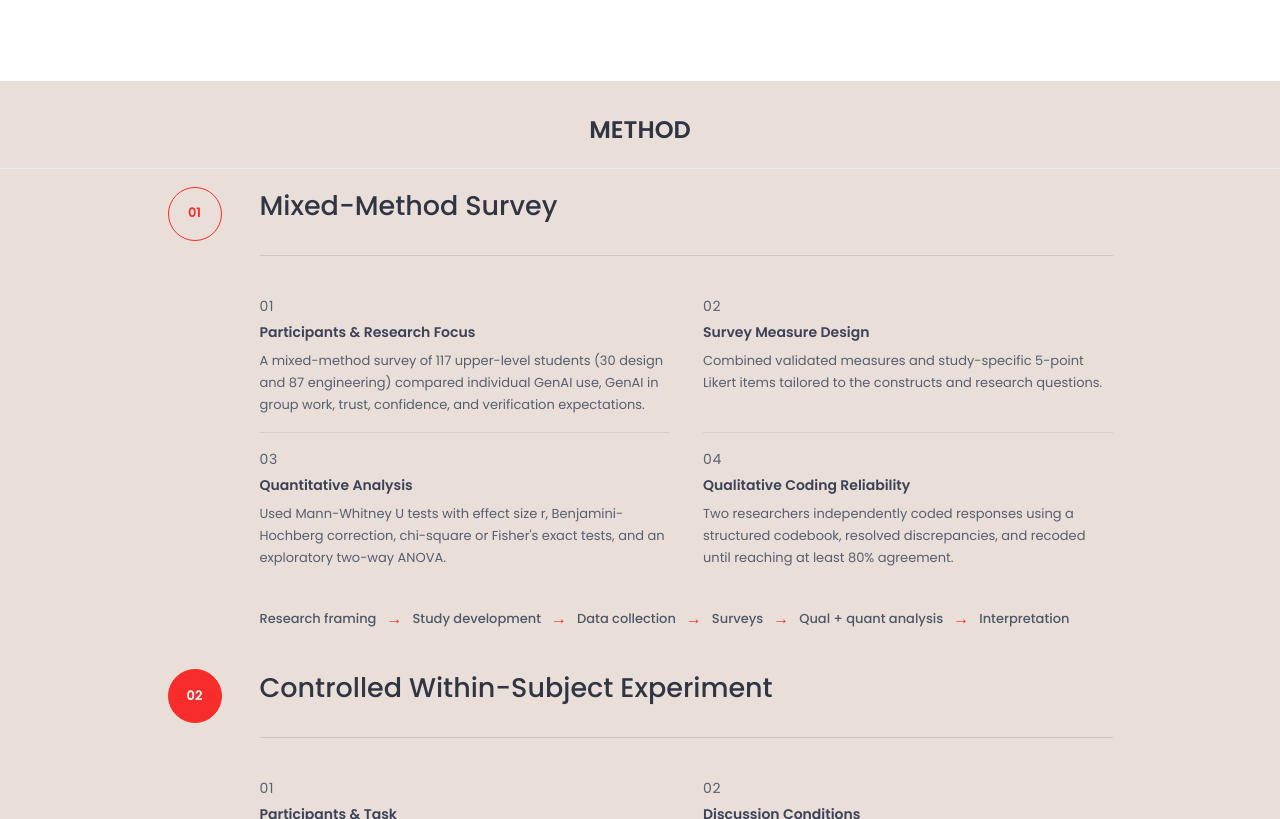
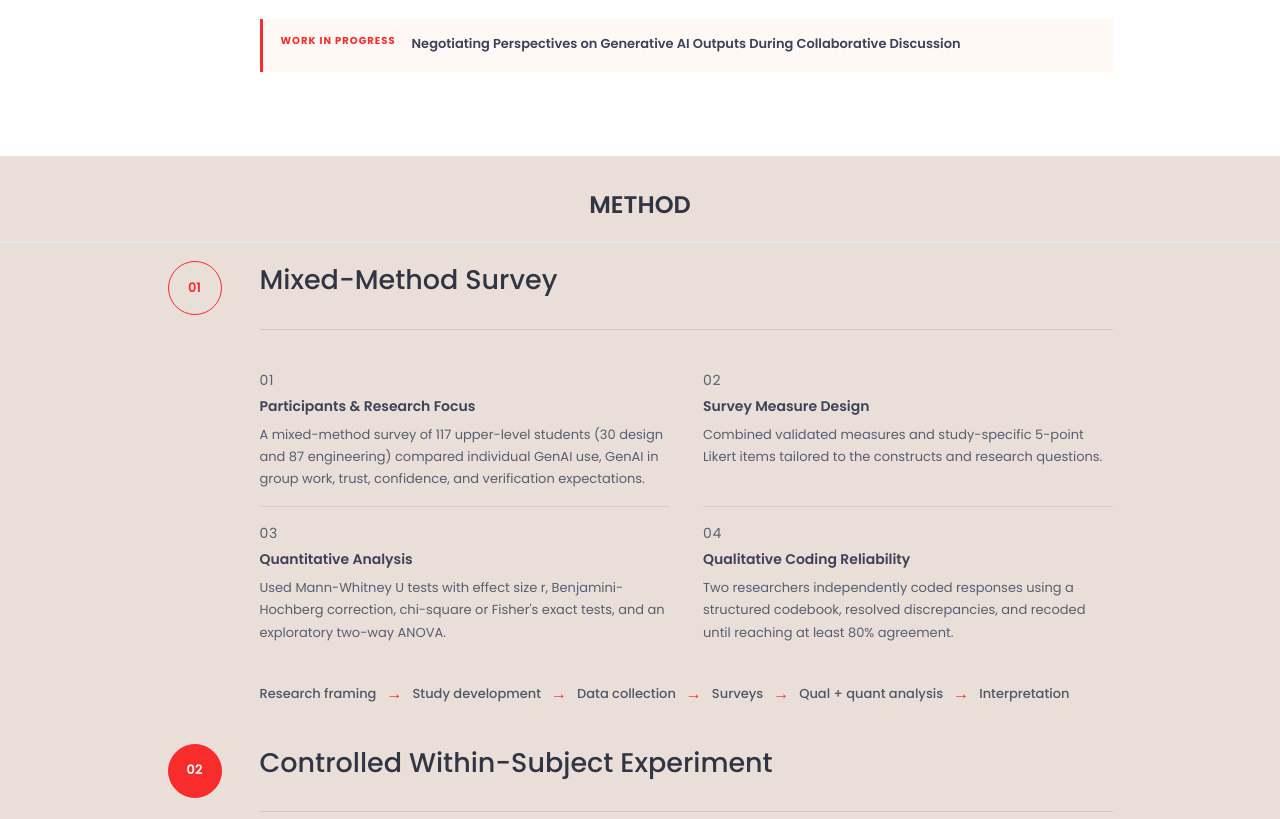
Before and after one commit to hsabouni/Hila-Website, a plain HTML site: page ai-group-decisions.html in a window 1280 px wide. Shown: the part 1714-2533 px from the top of the page. Drawn offline with Linux system fonts and the light colour scheme.

Commit message:
Add second developing Study 2 paper

```diff
--- a/ai-group-decisions.html
+++ b/ai-group-decisions.html
@@ -127,6 +127,10 @@
                                 <div class="case-study-publication">
                                     <span>Work in progress</span>
                                     <strong>Social Influence in the Evaluation of Generative AI Outputs During Collaborative Decision-Making</strong>
+                                </div>
+                                <div class="case-study-publication">
+                                    <span>Work in progress</span>
+                                    <strong>Negotiating Perspectives on Generative AI Outputs During Collaborative Discussion</strong>
                                 </div>
                             </div>
                         </article>
```
